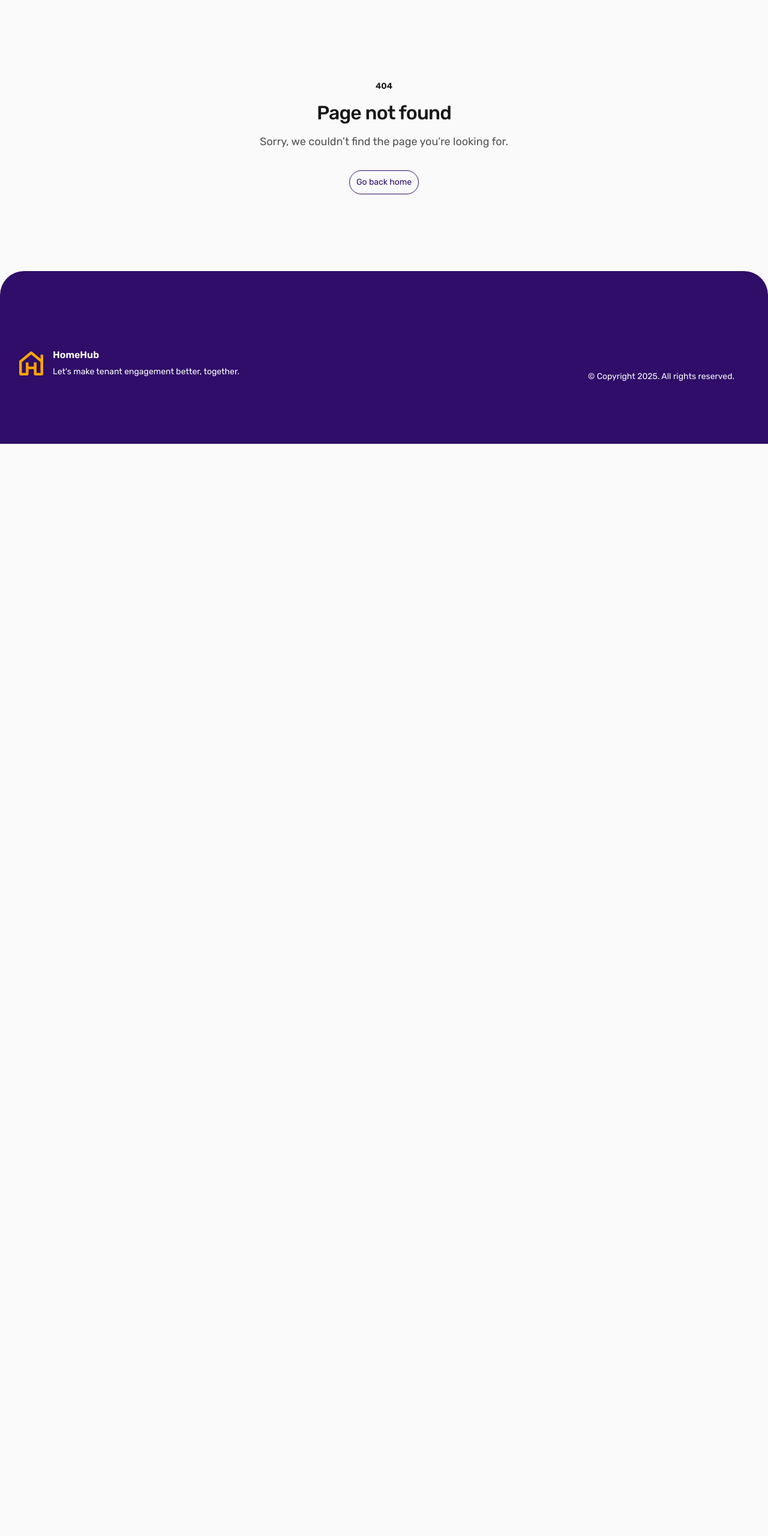
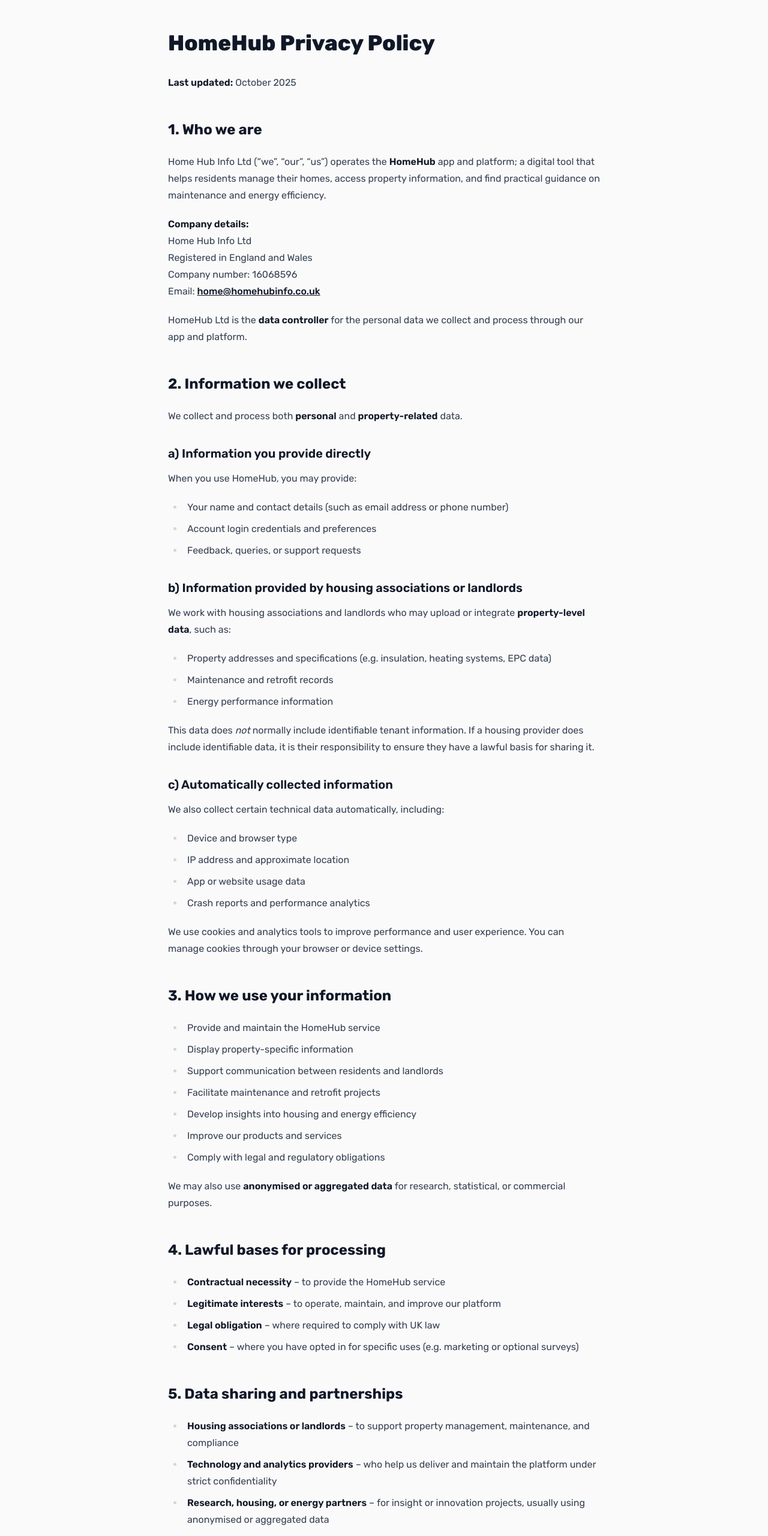
Before and after one commit to guybrown78/HomeHub, a Next.js app: page /policies/privacy in a window 1280 px wide. Before the commit this address had no page. Shown: the part 100-2661 px from the top of the page at 60% size. Before the commit the page ends 840 px from the top, so only its background shows below. Built offline with nearby package versions, Linux system fonts and the light colour scheme.

Commit message:
added privacy

```diff
--- a/package.json
+++ b/package.json
@@ -28,6 +28,7 @@
     "use-debounce": "^10.0.0"
   },
   "devDependencies": {
+    "@tailwindcss/typography": "^0.5.19",
     "eslint": "^8.56.0",
     "eslint-config-next": "^14.0.4",
     "prettier": "^3.3.2",
--- /dev/null
+++ b/src/app/(main)/policies/privacy/page.tsx
@@ -0,0 +1,169 @@
+import React from 'react'
+
+const page = () => {
+	return (
+		<main className="mx-auto max-w-3xl px-6 py-12 prose">
+      <h1>HomeHub Privacy Policy</h1>
+      <p><strong>Last updated:</strong> October 2025</p>
+
+      <h2 id="who-we-are">1. Who we are</h2>
+      <p>
+        Home Hub Info Ltd (“we”, “our”, “us”) operates the <strong>HomeHub</strong> app and
+        platform; a digital tool that helps residents manage their homes, access property information,
+        and find practical guidance on maintenance and energy efficiency.
+      </p>
+      <p>
+        <strong>Company details:</strong><br />
+        Home Hub Info Ltd<br />
+        Registered in England and Wales<br />
+        Company number: 16068596<br />
+        Email: <a href="mailto:home@homehubinfo.co.uk">home@homehubinfo.co.uk</a>
+      </p>
+      <p>
+        HomeHub Ltd is the <strong>data controller</strong> for the personal data we collect and process
+        through our app and platform.
+      </p>
+
+      <h2 id="information-we-collect">2. Information we collect</h2>
+      <p>We collect and process both <strong>personal</strong> and <strong>property-related</strong> data.</p>
+
+      <h3 id="info-you-provide">a) Information you provide directly</h3>
+      <p>When you use HomeHub, you may provide:</p>
+      <ul>
+        <li>Your name and contact details (such as email address or phone number)</li>
+        <li>Account login credentials and preferences</li>
+        <li>Feedback, queries, or support requests</li>
+      </ul>
+
+      <h3 id="info-from-landlords">b) Information provided by housing associations or landlords</h3>
+      <p>
+        We work with housing associations and landlords who may upload or integrate <strong>property-level data</strong>, such as:
+      </p>
+      <ul>
+        <li>Property addresses and specifications (e.g. insulation, heating systems, EPC data)</li>
+        <li>Maintenance and retrofit records</li>
+        <li>Energy performance information</li>
+      </ul>
+      <p>
+        This data does <em>not</em> normally include identifiable tenant information. If a housing provider does include
+        identifiable data, it is their responsibility to ensure they have a lawful basis for sharing it.
+      </p>
+
+      <h3 id="info-collected-automatically">c) Automatically collected information</h3>
+      <p>We also collect certain technical data automatically, including:</p>
+      <ul>
+        <li>Device and browser type</li>
+        <li>IP address and approximate location</li>
+        <li>App or website usage data</li>
+        <li>Crash reports and performance analytics</li>
+      </ul>
+      <p>
+        We use cookies and analytics tools to improve performance and user experience. You can manage cookies through your
+        browser or device settings.
+      </p>
+
+      <h2 id="how-we-use">3. How we use your information</h2>
+      <ul>
+        <li>Provide and maintain the HomeHub service</li>
+        <li>Display property-specific information</li>
+        <li>Support communication between residents and landlords</li>
+        <li>Facilitate maintenance and retrofit projects</li>
+        <li>Develop insights into housing and energy efficiency</li>
+        <li>Improve our products and services</li>
+        <li>Comply with legal and regulatory obligations</li>
+      </ul>
+      <p>
+        We may also use <strong>anonymised or aggregated data</strong> for research, statistical, or commercial purposes.
+      </p>
+
+      <h2 id="lawful-bases">4. Lawful bases for processing</h2>
+      <ul>
+        <li><strong>Contractual necessity</strong> – to provide the HomeHub service</li>
+        <li><strong>Legitimate interests</strong> – to operate, maintain, and improve our platform</li>
+        <li><strong>Legal obligation</strong> – where required to comply with UK law</li>
+        <li><strong>Consent</strong> – where you have opted in for specific uses (e.g. marketing or optional surveys)</li>
+      </ul>
+
+      <h2 id="sharing">5. Data sharing and partnerships</h2>
+      <ul>
+        <li>
+          <strong>Housing associations or landlords</strong> – to support property management, maintenance, and compliance
+        </li>
+        <li>
+          <strong>Technology and analytics providers</strong> – who help us deliver and maintain the platform under strict
+          confidentiality
+        </li>
+        <li>
+          <strong>Research, housing, or energy partners</strong> – for insight or innovation projects, usually using
+          anonymised or aggregated data
+        </li>
+        <li><strong>Regulators or law enforcement</strong> – if required by law</li>
+      </ul>
+      <p>Any future change to the use of identifiable data will be communicated clearly in advance.</p>
+
+      <h2 id="storage-security">6. Data storage and security</h2>
+      <p>
+        Data is stored securely on servers within the UK or EEA. We use encryption, access controls, and monitoring to
+        maintain data security.
+      </p>
+      <p>If data is transferred outside the UK or EEA, appropriate legal safeguards will be applied.</p>
+
+      <h2 id="retention">7. Data retention</h2>
+      <p>
+        We retain data only for as long as necessary for the purposes set out in this policy; usually for the duration of
+        your account or tenancy, plus a short administrative period.
+      </p>
+      <p>After this, personal data is securely deleted or anonymised.</p>
+
+      <h2 id="your-rights">8. Your rights</h2>
+      <p>Under UK data protection law, you have the right to:</p>
+      <ul>
+        <li>Access your data</li>
+        <li>Request correction or deletion</li>
+        <li>Restrict or object to processing</li>
+        <li>Request data portability</li>
+        <li>Withdraw consent where applicable</li>
+      </ul>
+      <p>
+        To exercise your rights, contact us at{' '}
+        <a href="mailto:home@homehubinfo.co.uk">home@homehubinfo.co.uk</a>. If you are unhappy with how we handle your
+        data, you can contact the <a href="https://www.ico.org.uk" target="_blank" rel="noreferrer">Information Commissioner’s Office (ICO)</a>.
+      </p>
+
+      <h2 id="children">9. Children’s privacy</h2>
+      <p>HomeHub is not designed for use by children under 16. We do not knowingly collect data from them.</p>
+
+      <h2 id="updates">10. Updates to this policy</h2>
+      <p>
+        We may update this Privacy Policy from time to time. The latest version will always be available within the
+        HomeHub app and on our website. If significant changes are made, we will notify users in advance.
+      </p>
+
+      <h2 id="data-relationships">11. Data Relationships Summary</h2>
+      <p>
+        Home Hub Info Ltd is the <strong>data controller</strong> for all personal data collected directly through the
+        HomeHub app or website.
+      </p>
+      <p>
+        Housing associations and landlords that use HomeHub may act as <strong>data providers</strong>, supplying
+        <strong> property-level data</strong> (e.g. EPC information, heating systems, or retrofit details).
+      </p>
+      <p>They do not act as joint controllers unless they upload or otherwise share identifiable tenant information.</p>
+      <p>
+        Where housing associations provide any personal data, they remain responsible for ensuring that they have a{' '}
+        <strong>lawful basis</strong> to do so under UK GDPR.
+      </p>
+      <p>
+        Home Hub Info Ltd processes such data in accordance with this Privacy Policy and applicable data protection law.
+      </p>
+
+      <h2 id="contact">12. Contact us</h2>
+      <p>
+        If you have any questions about this Privacy Policy or how your data is handled, please contact:
+        {' '}<a href="mailto:home@homehubinfo.co.uk">home@homehubinfo.co.uk</a>
+      </p>
+    </main>
+	)
+}
+
+export default page
--- a/src/components/Footer.tsx
+++ b/src/components/Footer.tsx
@@ -22,28 +22,36 @@ function QrCodeBorder(props: React.ComponentPropsWithoutRef<'svg'>) {
 
 export function Footer() {
   return (
-    <footer className="bg-violet-950 pt-10 sm:pt-16 rounded-t-5xl">
+    <footer className="rounded-t-5xl bg-violet-950 pt-6 sm:pt-4">
       <Container>
-        <div className="flex flex-col items-start justify-between gap-y-12 pt-16 pb-6 lg:flex-row lg:items-center lg:py-16">
+        <div className="flex flex-col items-start justify-between  pt-8 pb-6 lg:flex-row lg:items-center lg:py-16">
           <div>
             <div className="flex items-center text-white">
               <Logomark className="h-10 w-10 flex-none fill-[#FFA500]" />
               <div className="ml-4">
                 <p className="text-base font-semibold">HomeHub</p>
-                <p className="mt-1 text-sm">Let&apos;s make tenant engagement better, together.</p>
+                <p className="mt-1 text-sm">
+                  Let&apos;s make tenant engagement better, together.
+                </p>
               </div>
             </div>
-            <nav className="mt-11 flex gap-8">
-              {/* <NavLinks /> */}
-            </nav>
+            {/* <nav className="mt-11 flex gap-8"><NavLinks /></nav> */}
           </div>
-          <div className="group relative -mx-4 flex items-center self-stretch p-4 transition-colors sm:self-auto sm:rounded-2xl lg:mx-0 lg:self-auto lg:p-6">
-            <p className="mt-6 text-sm text-gray-50 md:mt-0">
-            &copy; Copyright {new Date().getFullYear()}. All rights reserved.
-          </p>
+          <div className="flex flex-col items-start lg:items-end mt-8 lg:mt-0">
+            <Link
+              href="/policies/privacy"
+              className="text-xs text-gray-50 underline hover:text-white"
+            >
+              Privacy Policy
+            </Link>
+            <div className="mt-2">
+              <p className="text-xs text-gray-50">
+                &copy; Copyright {new Date().getFullYear()}. All rights
+                reserved.
+              </p>
+            </div>
           </div>
         </div>
-
       </Container>
     </footer>
   )
--- a/src/styles/tailwind.css
+++ b/src/styles/tailwind.css
@@ -1,6 +1,8 @@
 @import 'tailwindcss';
 
+
 @plugin '@tailwindcss/forms';
+@plugin '@tailwindcss/typography';
 
 @theme {
   --text-*: initial;
--- /dev/null
+++ b/tailwind.config.ts
@@ -0,0 +1,30 @@
+
+module.exports = {
+  darkMode: 'class', // if you use a dark mode toggle
+  content: [
+    './app/**/*.{ts,tsx}',
+    './components/**/*.{ts,tsx}',
+    './pages/**/*.{ts,tsx}',
+  ],
+  theme: {
+    extend: {
+      typography: {
+        DEFAULT: {
+          css: {
+            maxWidth: '65ch',        // nicer reading width
+            h1: { scrollMarginTop: '6rem' },
+            h2: { scrollMarginTop: '6rem' },
+            h3: { scrollMarginTop: '6rem' },
+            a: { textDecoration: 'none' }, // let hover add underline if you like
+          },
+        },
+        invert: {
+          css: {
+            a: { textDecoration: 'none' },
+          },
+        },
+      },
+    },
+  },
+  plugins: [require('@tailwindcss/typography')],
+}
```
Also changed, not shown: 1 other file (tests, documents, lock files or other folders).
